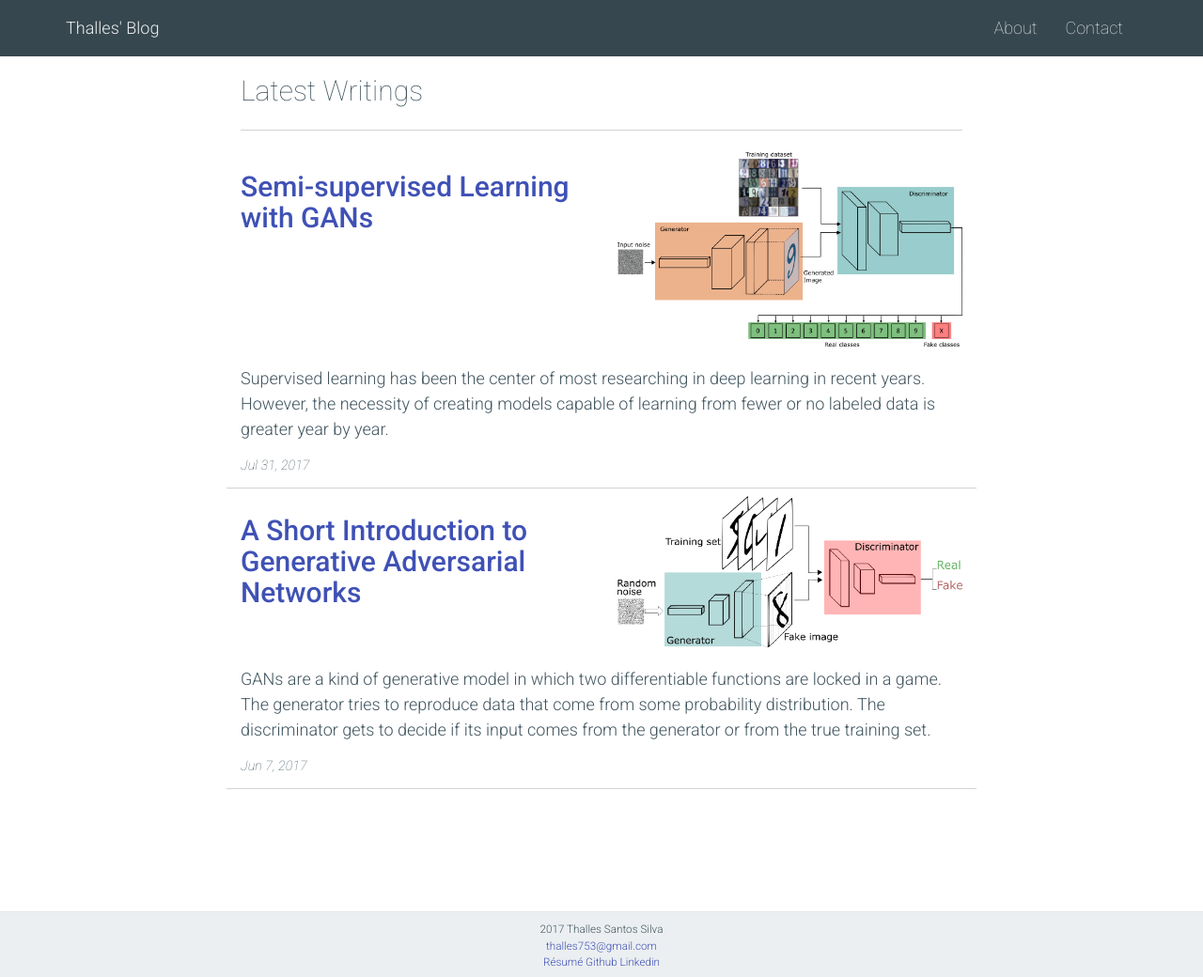
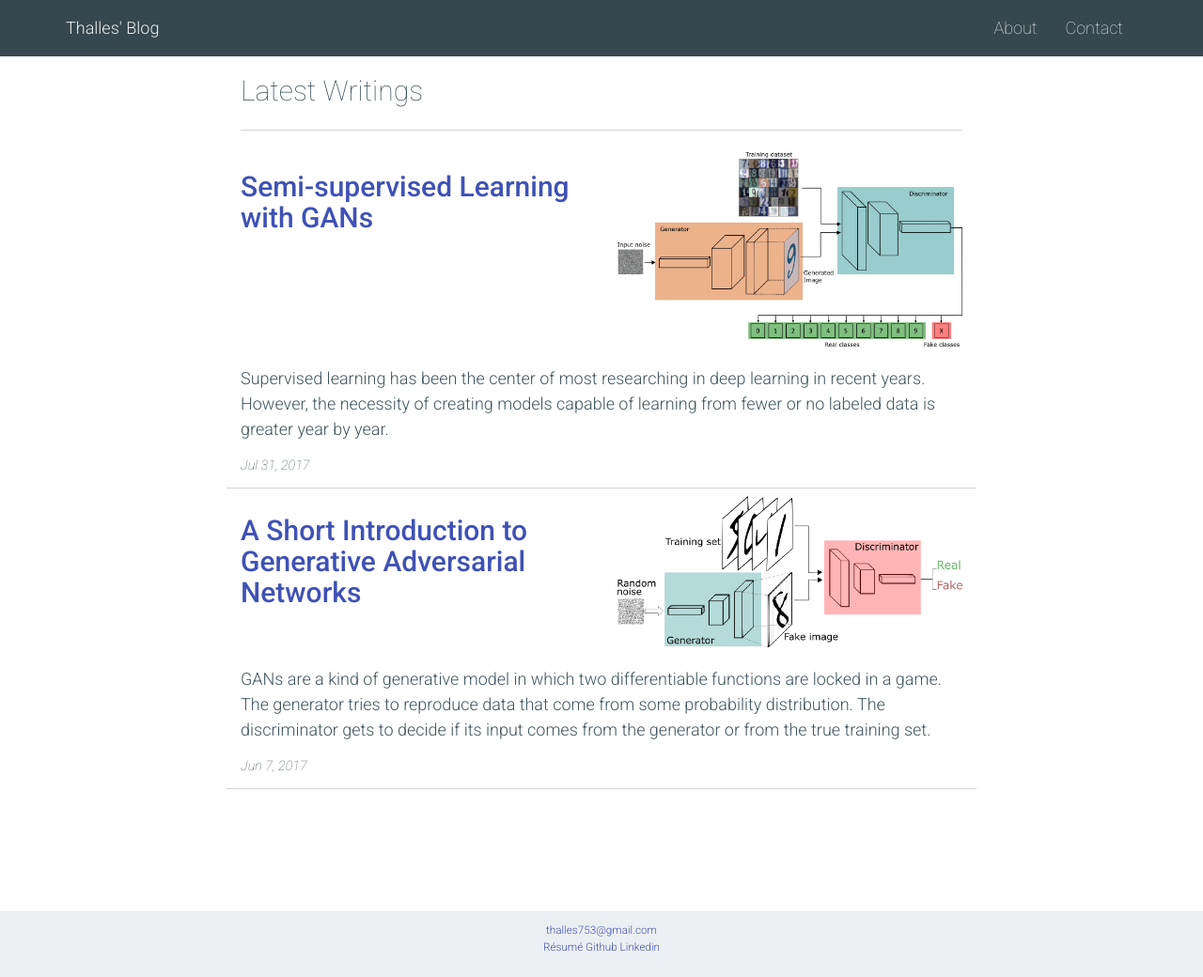
Before and after one commit to sthalles/sthalles.github.io, a Jekyll site: the page built from index.md, in a window 1280 px wide. Shown: the whole page at 94% size. Built offline with Jekyll 4.4.1, drawn with Linux system fonts in a browser that asks for light colours; nearby versions of some CDN libraries.

Commit message:
maybe ix

```diff
--- a/Gemfile
+++ b/Gemfile
@@ -9,14 +9,14 @@ ruby RUBY_VERSION
 #
 # This will help ensure the proper Jekyll version is running.
 # Happy Jekylling!
-gem "jekyll", "3.4.3"
+#gem "jekyll", "3.4.3"
 
 # This is the default theme for new Jekyll sites. You may change this to anything you like.
 gem "minima", "~> 2.0"
 
 # If you want to use GitHub Pages, remove the "gem "jekyll"" above and
 # uncomment the line below. To upgrade, run `bundle update github-pages`.
-# gem "github-pages", group: :jekyll_plugins
+gem "github-pages", group: :jekyll_plugins
 
 # If you have any plugins, put them here!
 group :jekyll_plugins do
--- a/_includes/footer.html
+++ b/_includes/footer.html
@@ -6,12 +6,6 @@
     <div class="row">
       <div class="col-xs-12">
         <span>
-          {% if site.copyright %}
-              {{site.copyright | escape}}
-          {% endif %}
-          {% if site.author %}
-              {{ site.author | escape }}
-          {% endif %}
         </span>
       </div>
 
```
Also changed, not shown: Gemfile.lock, 1 other file.
